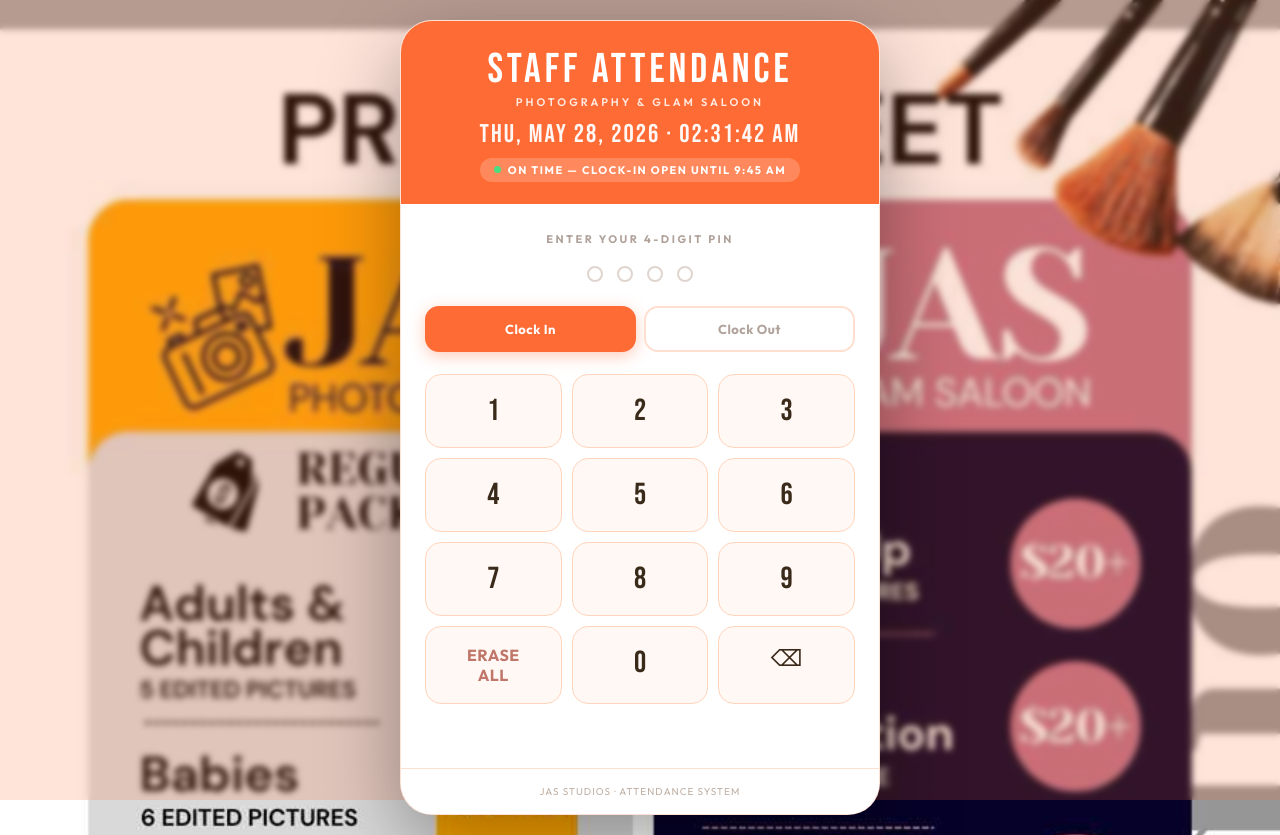
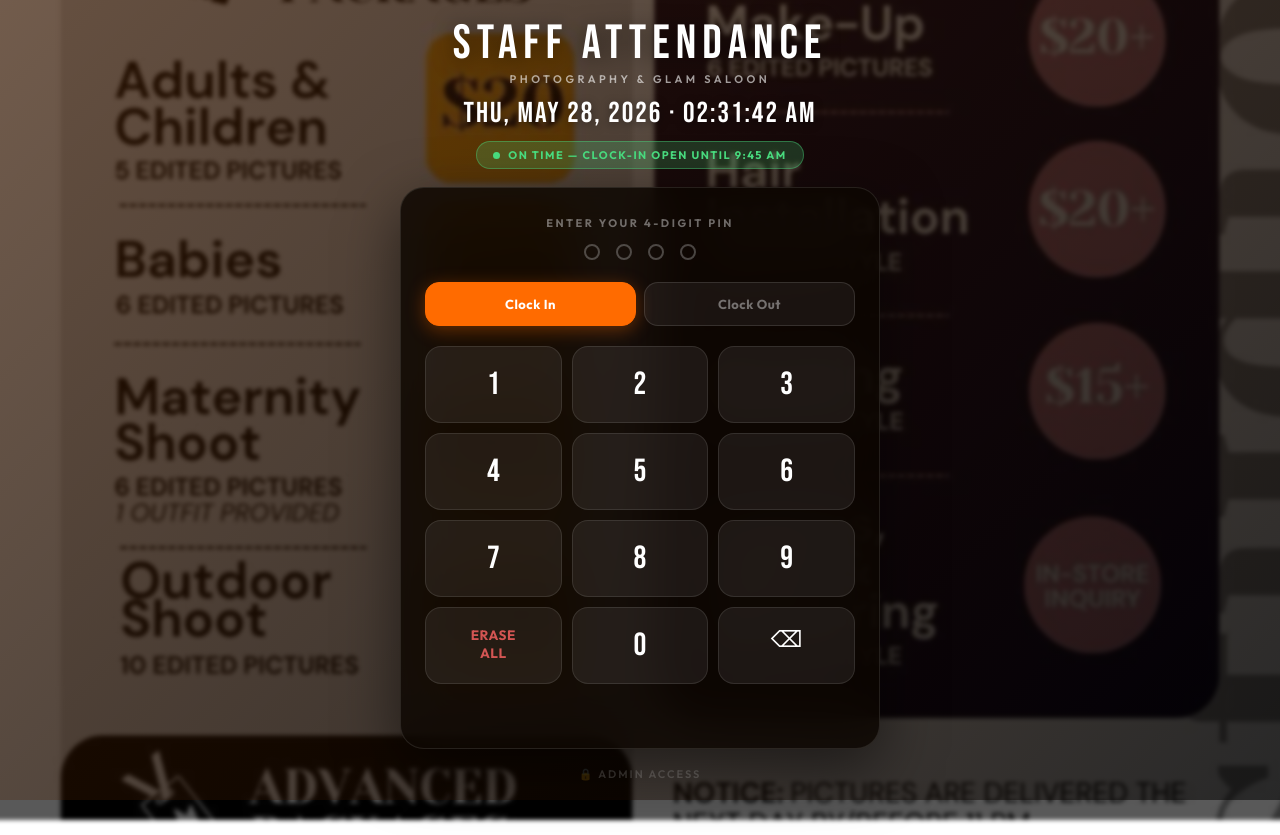
Before and after one commit to Denzeldeceo/jas-attendance, a website: page public/index.html in a window 1280 px wide. After the commit the page ends 801 px from the top, so only its background shows below. Drawn offline with Linux system fonts and the light colour scheme.

Commit message:
Update index.html

```diff
--- a/public/index.html
+++ b/public/index.html
@@ -4,113 +4,119 @@
   <meta charset="UTF-8">
   <meta name="viewport" content="width=device-width, initial-scale=1.0, maximum-scale=1.0, user-scalable=no">
   <meta name="apple-mobile-web-app-capable" content="yes">
-  <meta name="theme-color" content="#FF6B35">
+  <meta name="theme-color" content="#FF6B00">
   <title>JAS Studios | Staff Attendance</title>
   <link rel="preconnect" href="https://fonts.googleapis.com">
   <link href="https://fonts.googleapis.com/css2?family=Bebas+Neue&family=Outfit:wght@300;400;500;600;700;800&display=swap" rel="stylesheet">
   <style>
     *, *::before, *::after { box-sizing: border-box; margin: 0; padding: 0; }
     :root {
-      --orange: #FF6B35;
-      --orange-dark: #CC4E00;
-      --orange-glow: rgba(255,107,53,0.35);
+      --orange: #FF6B00;
+      --orange-glow: rgba(255,107,0,0.35);
     }
-    html, body {
-      min-height: 100vh;
-      font-family: 'Outfit', sans-serif;
-      -webkit-font-smoothing: antialiased;
+    html, body { min-height: 100vh; font-family: 'Outfit', sans-serif; -webkit-font-smoothing: antialiased; }
+
+    /* Background */
+    .bg-fixed {
+      position: fixed; inset: 0; z-index: 0;
     }
+    .bg-fixed img {
+      width: 100%; height: 100%;
+      object-fit: cover;
+      filter: blur(2px) brightness(0.35) saturate(0.9);
+      transform: scale(1.05);
+    }
+    .bg-fixed::after {
+      content: '';
+      position: absolute; inset: 0;
+      background: linear-gradient(135deg, rgba(255,107,0,0.15) 0%, rgba(0,0,0,0.55) 100%);
+    }
+
+    /* Main layout */
     body {
-      background-image: url('/pricing-bg.jpg');
-      background-size: cover;
-      background-position: center;
-      background-attachment: fixed;
-      display: flex;
-      align-items: center;
-      justify-content: center;
-      padding: 20px;
-      position: relative;
-    }
-    body::before {
-      content: "";
-      position: fixed; inset: 0;
-      background: rgba(255,107,53,0.18);
-      backdrop-filter: blur(3px);
-      z-index: 0;
+      display: flex; align-items: center; justify-content: center;
+      padding: 20px; position: relative;
     }
 
     .container {
-      max-width: 480px; width: 100%;
-      background: white;
-      border-radius: 32px;
-      box-shadow: 0 30px 80px rgba(0,0,0,0.35);
-      overflow: hidden;
       position: relative; z-index: 2;
-      border: 1px solid rgba(255,107,53,0.2);
+      width: min(480px, 100%);
+      display: flex; flex-direction: column; align-items: center;
     }
 
     /* Header */
     .header {
-      background: var(--orange);
-      padding: 28px 24px 22px;
-      text-align: center;
-      color: white;
+      text-align: center; margin-bottom: 18px; width: 100%;
     }
     .header-logo {
       font-family: 'Bebas Neue', sans-serif;
-      font-size: 2.6rem; letter-spacing: 4px; line-height: 1;
+      font-size: 3rem; letter-spacing: 6px; color: white;
+      text-shadow: 0 2px 20px rgba(0,0,0,0.5);
+      line-height: 1;
     }
     .header-sub {
-      font-size: 11px; font-weight: 600; letter-spacing: 3px;
-      text-transform: uppercase; opacity: 0.85; margin-top: 4px;
+      font-size: 11px; font-weight: 600; letter-spacing: 3.5px;
+      text-transform: uppercase; color: rgba(255,255,255,0.6);
+      margin-top: 4px;
     }
     .header-time {
       font-family: 'Bebas Neue', sans-serif;
-      font-size: 1.6rem; letter-spacing: 2px;
-      margin-top: 10px; opacity: 0.95;
+      font-size: 1.8rem; letter-spacing: 2px;
+      color: white; margin-top: 10px;
+      text-shadow: 0 2px 10px rgba(0,0,0,0.4);
     }
     .header-status {
-      display: inline-flex; align-items: center; gap: 7px;
-      margin-top: 8px;
-      background: rgba(255,255,255,0.2);
-      border-radius: 99px; padding: 5px 14px;
+      display: inline-flex; align-items: center; gap: 8px;
+      margin-top: 10px;
+      background: rgba(74,222,128,0.2);
+      border: 1px solid rgba(74,222,128,0.4);
+      border-radius: 99px; padding: 6px 16px;
       font-size: 11px; font-weight: 700; letter-spacing: 1.5px;
+      color: #4ade80; text-transform: uppercase;
     }
-    .status-dot { width: 7px; height: 7px; border-radius: 50%; background: #4ade80; }
+    .status-dot { width: 7px; height: 7px; border-radius: 50%; background: #4ade80; flex-shrink: 0; }
 
     /* Card */
-    .card { padding: 28px 24px 20px; }
+    .card {
+      background: rgba(12, 6, 0, 0.82);
+      backdrop-filter: blur(24px);
+      -webkit-backdrop-filter: blur(24px);
+      border: 1px solid rgba(255,255,255,0.1);
+      border-radius: 24px;
+      padding: 28px 24px 24px;
+      width: 100%;
+      box-shadow: 0 20px 60px rgba(0,0,0,0.5);
+    }
 
     /* PIN dots */
+    .pin-label {
+      text-align: center; font-size: 11px; font-weight: 700;
+      letter-spacing: 2.5px; text-transform: uppercase;
+      color: rgba(255,255,255,0.4); margin-bottom: 14px;
+    }
     .pin-dots {
-      display: flex; justify-content: center; gap: 14px;
-      margin-bottom: 24px;
+      display: flex; justify-content: center; gap: 16px;
+      margin-bottom: 22px;
     }
     .pin-dot {
       width: 16px; height: 16px; border-radius: 50%;
-      border: 2px solid #e0d5ce;
-      background: transparent;
-      transition: all 0.15s;
+      border: 2px solid rgba(255,255,255,0.25);
+      background: transparent; transition: all 0.15s;
     }
     .pin-dot.filled {
-      background: var(--orange);
-      border-color: var(--orange);
-      transform: scale(1.15);
-    }
-    .pin-label {
-      text-align: center; font-size: 11px; font-weight: 700;
-      letter-spacing: 2.5px; text-transform: uppercase;
-      color: #b0a29a; margin-bottom: 20px;
+      background: var(--orange); border-color: var(--orange);
+      transform: scale(1.2);
+      box-shadow: 0 0 10px var(--orange-glow);
     }
 
     /* Action tabs */
-    .action-tabs {
-      display: flex; gap: 8px; margin-bottom: 22px;
-    }
+    .action-tabs { display: flex; gap: 8px; margin-bottom: 20px; }
     .action-tab {
       flex: 1; padding: 13px;
-      border-radius: 14px; border: 2px solid #ffe0d0;
-      background: white; color: #b0a29a;
+      border-radius: 14px;
+      border: 1px solid rgba(255,255,255,0.12);
+      background: rgba(255,255,255,0.06);
+      color: rgba(255,255,255,0.4);
       font-family: 'Outfit', sans-serif; font-size: 13px; font-weight: 700;
       letter-spacing: 0.5px; cursor: pointer;
       transition: all 0.15s; -webkit-tap-highlight-color: transparent;
@@ -118,58 +124,64 @@
     .action-tab.active {
       background: var(--orange); color: white;
       border-color: var(--orange);
-      box-shadow: 0 4px 16px var(--orange-glow);
+      box-shadow: 0 4px 18px var(--orange-glow);
     }
 
     /* Keypad */
     .keypad {
-      display: grid;
-      grid-template-columns: repeat(3, 1fr);
-      gap: 10px;
-      margin-bottom: 10px;
+      display: grid; grid-template-columns: repeat(3, 1fr);
+      gap: 10px; margin-bottom: 10px;
     }
     .key {
-      background: #fff8f5;
-      border: 1.5px solid #ffd5bc;
-      border-radius: 16px;
-      padding: 18px 10px;
+      background: rgba(255,255,255,0.07);
+      border: 1px solid rgba(255,255,255,0.1);
+      border-radius: 16px; padding: 18px 10px;
       font-family: 'Bebas Neue', sans-serif;
-      font-size: 1.9rem; color: #3a2a1a;
+      font-size: 2rem; color: white;
       cursor: pointer; text-align: center;
       transition: all 0.1s; user-select: none;
       -webkit-tap-highlight-color: transparent;
     }
-    .key:active, .key.pressed {
-      background: var(--orange); color: white;
+    .key:active {
+      background: var(--orange);
       border-color: var(--orange);
       transform: scale(0.93);
     }
-    .key-erase { color: #c0776a; font-size: 1rem; font-family: 'Outfit', sans-serif; font-weight: 700; letter-spacing: 0.5px; }
-    .key-back  { font-size: 1.4rem; }
-    .key-zero  { }
+    .key-erase {
+      font-size: 0.85rem; font-family: 'Outfit', sans-serif;
+      font-weight: 700; letter-spacing: 0.5px;
+      color: rgba(255,100,100,0.8);
+    }
+    .key-back { font-size: 1.4rem; }
 
     /* Status message */
     .status-msg {
-      margin-top: 16px; padding: 14px 18px;
-      border-radius: 14px; text-align: center;
-      font-size: 13px; font-weight: 600;
-      min-height: 20px; transition: all 0.2s;
+      margin-top: 14px; padding: 13px 18px;
+      border-radius: 12px; text-align: center;
+      font-size: 13px; font-weight: 600; min-height: 20px;
     }
-    .status-msg.success { background: #e8faf0; color: #1a7840; }
-    .status-msg.error   { background: #ffe8e6; color: #c23d2e; }
+    .status-msg.success { background: rgba(74,222,128,0.15); color: #4ade80; }
+    .status-msg.error   { background: rgba(248,113,113,0.15); color: #f87171; }
     .status-msg.empty   { background: transparent; }
 
-    footer {
-      text-align: center; padding: 16px;
-      font-size: 10px; letter-spacing: 1px;
-      color: #c0b0a4; border-top: 1px solid #ffdfcf;
-      background: white;
-      text-transform: uppercase;
+    /* Admin link */
+    .admin-link {
+      display: block; text-align: center; margin-top: 18px;
+      font-size: 11px; font-weight: 600; letter-spacing: 2px;
+      color: rgba(255,255,255,0.2); text-decoration: none;
+      text-transform: uppercase; transition: color 0.2s;
+      -webkit-tap-highlight-color: transparent;
     }
+    .admin-link:hover { color: var(--orange); }
   </style>
 </head>
 <body>
+
+<!-- Background -->
+<div class="bg-fixed"><img src="/pricing-bg.jpg" alt=""></div>
+
 <div class="container">
+  <!-- Header -->
   <div class="header">
     <div class="header-logo">STAFF ATTENDANCE</div>
     <div class="header-sub">Photography &amp; Glam Saloon</div>
@@ -180,6 +192,7 @@
     </div>
   </div>
 
+  <!-- Card -->
   <div class="card">
     <div class="pin-label">Enter your 4-digit PIN</div>
     <div class="pin-dots">
@@ -205,80 +218,88 @@
       <div class="key" onclick="kPress('8')">8</div>
       <div class="key" onclick="kPress('9')">9</div>
       <div class="key key-erase" onclick="kClear()">ERASE<br>ALL</div>
-      <div class="key key-zero"  onclick="kPress('0')">0</div>
+      <div class="key"           onclick="kPress('0')">0</div>
       <div class="key key-back"  onclick="kBack()">⌫</div>
     </div>
 
     <div class="status-msg empty" id="statusMsg"></div>
   </div>
 
-  <footer>JAS Studios · Attendance System</footer>
+  <!-- Admin link -->
+  <a class="admin-link" href="/admin.html">🔒 Admin Access</a>
 </div>
 
 <script>
   let pin  = '';
-  let mode = 'in'; // 'in' | 'out'
+  let mode = 'in';
 
-  // ── Clock display ────────────────────────────────────────
+  // Clock
   function updateClock() {
     const now = new Date();
     const timeStr = now.toLocaleTimeString('en-US', { hour: '2-digit', minute: '2-digit', second: '2-digit' });
     const dateStr = now.toLocaleDateString('en-US', { weekday: 'short', month: 'short', day: 'numeric', year: 'numeric' });
     document.getElementById('headerTime').textContent = dateStr + ' · ' + timeStr;
+
+    // Update status based on time
+    const h = now.getHours(), m = now.getMinutes();
+    const isLate = h > 9 || (h === 9 && m > 45);
+    const statusEl = document.getElementById('statusLabel');
+    const dotEl    = document.querySelector('.status-dot');
+    const badgeEl  = dotEl.parentElement;
+    if (isLate) {
+      statusEl.textContent = 'LATE — CUTOFF WAS 9:45 AM';
+      dotEl.style.background = '#fbbf24';
+      badgeEl.style.background = 'rgba(251,191,36,0.2)';
+      badgeEl.style.borderColor = 'rgba(251,191,36,0.4)';
+      badgeEl.style.color = '#fbbf24';
+    } else {
+      statusEl.textContent = 'ON TIME — CLOCK-IN OPEN UNTIL 9:45 AM';
+      dotEl.style.background = '#4ade80';
+      badgeEl.style.background = 'rgba(74,222,128,0.2)';
+      badgeEl.style.borderColor = 'rgba(74,222,128,0.4)';
+      badgeEl.style.color = '#4ade80';
+    }
   }
   updateClock();
   setInterval(updateClock, 1000);
 
-  // ── Mode switch ──────────────────────────────────────────
+  // Mode
   function setMode(m) {
     mode = m;
     document.getElementById('tabIn').classList.toggle('active',  m === 'in');
     document.getElementById('tabOut').classList.toggle('active', m === 'out');
   }
 
-  // ── PIN logic ────────────────────────────────────────────
+  // PIN
   function updateDots() {
-    for (let i = 0; i < 4; i++) {
+    for (let i = 0; i < 4; i++)
       document.getElementById('dot' + i).classList.toggle('filled', i < pin.length);
-    }
   }
-
-  function kPress(digit) {
+  function kPress(d) {
     if (pin.length >= 4) return;
-    pin += digit;
-    updateDots();
+    pin += d; updateDots();
     if (pin.length === 4) setTimeout(submit, 150);
   }
+  function kBack()  { pin = pin.slice(0,-1); updateDots(); }
+  function kClear() { pin = ''; updateDots(); }
 
-  function kBack() {
-    pin = pin.slice(0, -1);
-    updateDots();
-  }
-
-  function kClear() {
-    pin = '';
-    updateDots();
-  }
-
-  // ── Keyboard support ─────────────────────────────────────
+  // Keyboard
   document.addEventListener('keydown', e => {
     if (e.key >= '0' && e.key <= '9') kPress(e.key);
     else if (e.key === 'Backspace') kBack();
     else if (e.key === 'Delete' || e.key === 'Escape') kClear();
   });
 
-  // ── Status message ───────────────────────────────────────
+  // Status
   function showMsg(text, type) {
     const el = document.getElementById('statusMsg');
-    el.textContent = text;
-    el.className = 'status-msg ' + type;
-    setTimeout(() => { if (el.textContent === text) { el.textContent = ''; el.className = 'status-msg empty'; } }, 4000);
+    el.textContent = text; el.className = 'status-msg ' + type;
+    setTimeout(() => { if (el.textContent === text) { el.textContent=''; el.className='status-msg empty'; } }, 4000);
   }
 
-  // ── Submit ───────────────────────────────────────────────
+  // Submit
   async function submit() {
-    const submittedPin = pin;
-    kClear();
+    const submittedPin = pin; kClear();
     const endpoint = mode === 'in' ? '/api/clock-in' : '/api/clock-out';
     const timeNow  = new Date().toLocaleTimeString('en-US', { hour: '2-digit', minute: '2-digit', second: '2-digit' });
     try {
@@ -288,15 +309,9 @@
         body: JSON.stringify({ staffPin: submittedPin })
       });
       const data = await res.json();
-      if (res.ok) {
-        const action = mode === 'in' ? 'Clocked IN' : 'Clocked OUT';
-        showMsg('✅ ' + action + ' at ' + timeNow, 'success');
-      } else {
-        showMsg(data.error || (mode === 'in' ? 'Clock-in failed' : 'Clock-out failed'), 'error');
-      }
-    } catch {
-      showMsg('⚠️ Network error — please try again', 'error');
-    }
+      if (res.ok) showMsg(data.message || '✅ ' + (mode==='in'?'Clocked IN':'Clocked OUT') + ' at ' + timeNow, 'success');
+      else showMsg(data.error || 'Something went wrong', 'error');
+    } catch { showMsg('⚠️ Network error — please try again', 'error'); }
   }
 </script>
 </body>
```
